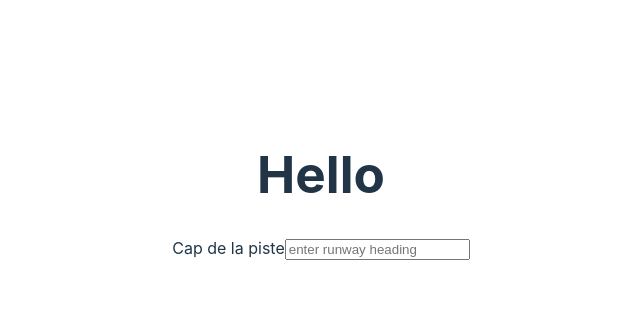
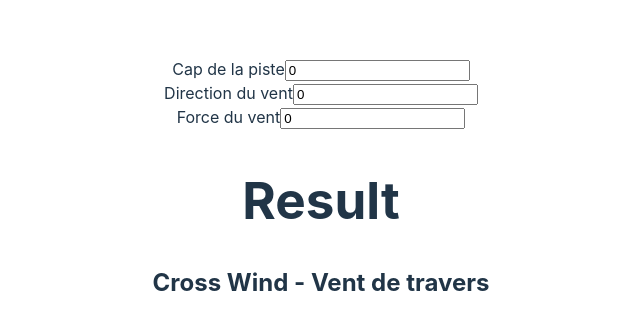
Before and after one commit to kouci747/projetTESTS, a React (Vite) app: page / in a window 1280 px wide. Shown: the part 214-544 px from the top of the page, without its empty margins (319-959 px from the left). Built offline with nearby package versions, Linux system fonts and the light colour scheme.

Commit message:
feat: components & logic, has bugs

```diff
--- a/src/App.css
+++ b/src/App.css
@@ -4,38 +4,3 @@
   padding: 2rem;
   text-align: center;
 }
-
-.logo {
-  height: 6em;
-  padding: 1.5em;
-  will-change: filter;
-}
-.logo:hover {
-  filter: drop-shadow(0 0 2em #646cffaa);
-}
-.logo.react:hover {
-  filter: drop-shadow(0 0 2em #61dafbaa);
-}
-
-@keyframes logo-spin {
-  from {
-    transform: rotate(0deg);
-  }
-  to {
-    transform: rotate(360deg);
-  }
-}
-
-@media (prefers-reduced-motion: no-preference) {
-  a:nth-of-type(2) .logo {
-    animation: logo-spin infinite 20s linear;
-  }
-}
-
-.card {
-  padding: 2em;
-}
-
-.read-the-docs {
-  color: #888;
-}
--- a/src/App.tsx
+++ b/src/App.tsx
@@ -1,14 +1,25 @@
-import { useState } from 'react'
-import reactLogo from './assets/react.svg'
-import './App.css'
-import TextField from './components/InputComponents/TextField'
+import { useState } from "react";
+import { TextField, Result } from "./components";
+// css
+import "./App.css";
 
 function App() {
-  const [count, setCount] = useState(0)
+  const [capPiste, setCapPiste] = useState(0);
+  const [capVent, setCapVent] = useState(0);
+  const [forceVent, setForceVent] = useState(0);
 
   return (
-    <TextField/>
-  )
+    <div className="main">
+      <header>
+        <TextField label="Cap de la piste" data={capPiste} setData={setCapPiste} />
+        <TextField label="Direction du vent" data={capVent} setData={setCapVent} />
+        <TextField label="Force du vent" data={forceVent} setData={setForceVent} />
+      </header>
+      <section>
+        <Result data={{ capPiste, capVent, forceVent }} />
+      </section>
+    </div>
+  );
 }
 
-export default App
+export default App;
--- a/src/components/InputComponents/TextField.tsx
+++ b/src/components/InputComponents/TextField.tsx
@@ -1,11 +1,14 @@
-import React from 'react'
-
-export default function TextField() {
+export const TextField = (props: { label: string; data: number; setData: Function }) => {
   return (
-    <div className="App">
-      <h1>Hello</h1>
-      <label>Cap de la piste</label>
-      <input  placeholder='enter runway heading'></input>
+    <div className="textField">
+      <label htmlFor={props.label}>{props.label}</label>
+      <input
+        type="number"
+        id={props.label}
+        placeholder="enter runway heading"
+        value={props.data}
+        onChange={(e) => props.setData(e.target.value)}
+      />
     </div>
-  )
-}
+  );
+};
--- /dev/null
+++ b/src/components/InputComponents/index.tsx
@@ -0,0 +1 @@
+export * from "./TextField";
--- /dev/null
+++ b/src/components/ResultComponents/Result.tsx
@@ -0,0 +1,50 @@
+/**
+ * Fonction qui définie la logique pour calculer si l'avion peut décoller ou non.
+ *
+ * @param data - data est un object
+ * @returns object - { windCondition: string, goodToGo: boolean }
+ */
+export function ResultLogic(data: { capPiste: number; capVent: number; forceVent: number }): {
+  windCondition: string;
+  goodToGo: boolean;
+} {
+  let windCondition = "";
+  let goodToGo = false;
+
+  // Vent de face
+  if (data.capPiste === data.capVent) {
+    windCondition = "Head Wind - Vent de face";
+    goodToGo = true;
+  }
+
+  // Vent arrière, donc check si force du vent est <= 10
+  if (data.capPiste - data.capVent > 90) {
+    windCondition = "Tail Wind - Vent arrière";
+
+    if (data.forceVent <= 10) {
+      goodToGo = true;
+    } else {
+      goodToGo = false;
+    }
+  }
+
+  // Vent de travers
+  if (data.capPiste - data.capVent <= 90) {
+    windCondition = "Cross Wind - Vent de travers";
+    goodToGo = true;
+  }
+
+  return { windCondition, goodToGo };
+}
+
+export const Result = (props: { data: { capPiste: number; capVent: number; forceVent: number } }) => {
+  const result = ResultLogic(props.data);
+
+  return (
+    <div className="result">
+      <h1>Result</h1>
+      <h2>{result.windCondition}</h2>
+      <h2>{result.goodToGo}</h2>
+    </div>
+  );
+};
--- /dev/null
+++ b/src/components/ResultComponents/index.tsx
@@ -0,0 +1 @@
+export * from "./Result";
--- /dev/null
+++ b/src/components/index.tsx
@@ -0,0 +1,2 @@
+export * from "./InputComponents";
+export * from "./ResultComponents";
```
